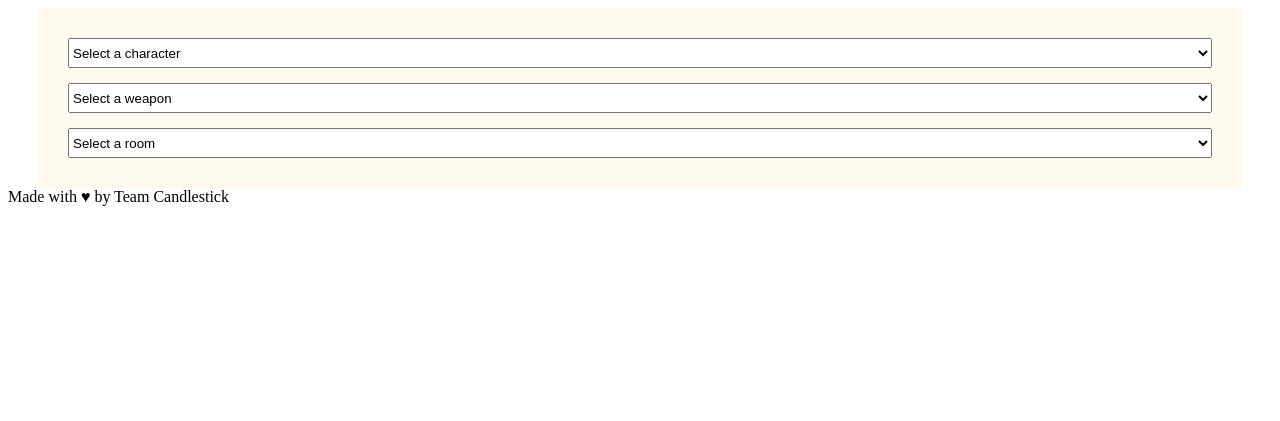
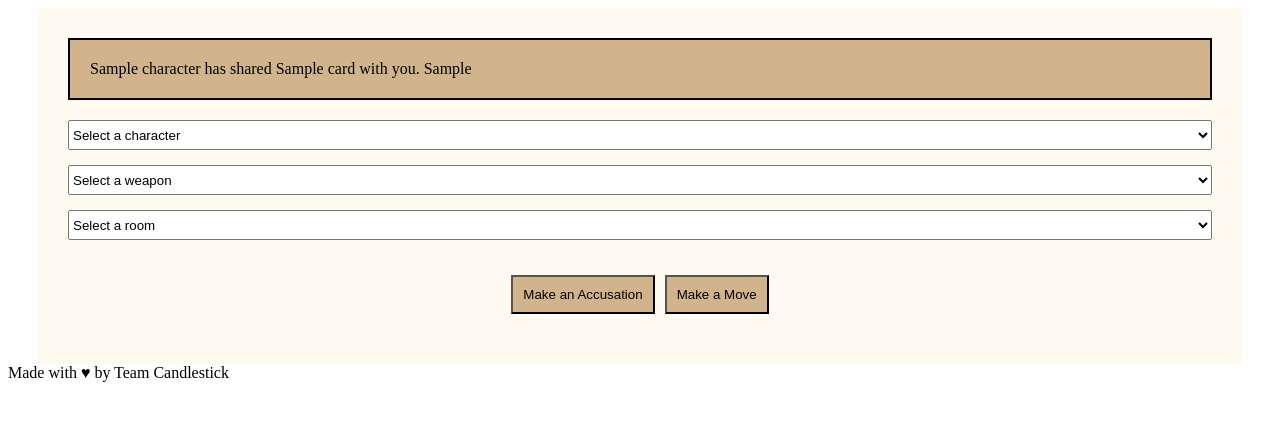
Before and after one commit to addisonhammer/clue-less, a Flask app: template client/templates/form.html in a window 1280 px wide. Shown: the top 421 px of the page. Run offline with Flask 2, Linux system fonts and the light colour scheme; the template is opened without the code that fills it: most values are stand-ins (such as "Sample title", 1, 10 or a date in 2020).

Commit message:
add css to form

```diff
--- a/client/static/css/form.css
+++ b/client/static/css/form.css
@@ -1,3 +1,7 @@
+input {
+    padding: 10px;
+}
+
 .form-container {
     background-color: floralwhite;
     margin: 0px 30px;
@@ -10,6 +14,19 @@
     grid-template-rows: repeat(3, 30px);
 }
 
-input {
-    padding: 10px;
+.alert {
+    border: 2px solid black;
+    background-color: tan;
+    padding: 20px;
+    margin-bottom: 20px;
 }
+
+.continue-game {
+    display: flex;
+    justify-content: center;
+}
+
+.continue-game input {
+    background-color: tan;
+    margin: 20px 5px;
+}
--- a/client/templates/form.html
+++ b/client/templates/form.html
@@ -6,7 +6,22 @@
 
 {% block content %}
 <div class="form-container">
-  <form name=game-form id=game-form class="game-form" method="POST" action="/game">
+
+  <div class="alert">
+    {% if character == turn %}
+      It is your turn!
+    {% endif %}
+
+    {% if suggestion_result %}
+      {{suggestion_result[0]['character']}} has shared {{suggestion_result[0]['card']}} with you.
+    {% endif %}
+
+    {% if accusation_result %}
+      {{accusation_result}}
+    {% endif %}
+  </div>
+
+  <form name=game-form id=game-form class="game-form" method="POST" action="/submit">
     <select name="character" id="character" form_id=character-form>
       <option disabled selected value> Select a character </option>
       {% for character in characters %}
@@ -32,6 +47,13 @@
     <input type="submit" name="accuse" value="Make an Accusation">
     {% endif %}
 
+    <div class="continue-game">
+      {% if suggestion_result %}
+        <input type="submit" name="submit" value="Make an Accusation">
+        <input type="submit" name="submit" value="Make a Move">
+      {% endif %}
+    </div>
+
   </form>
 </div>
 
```
